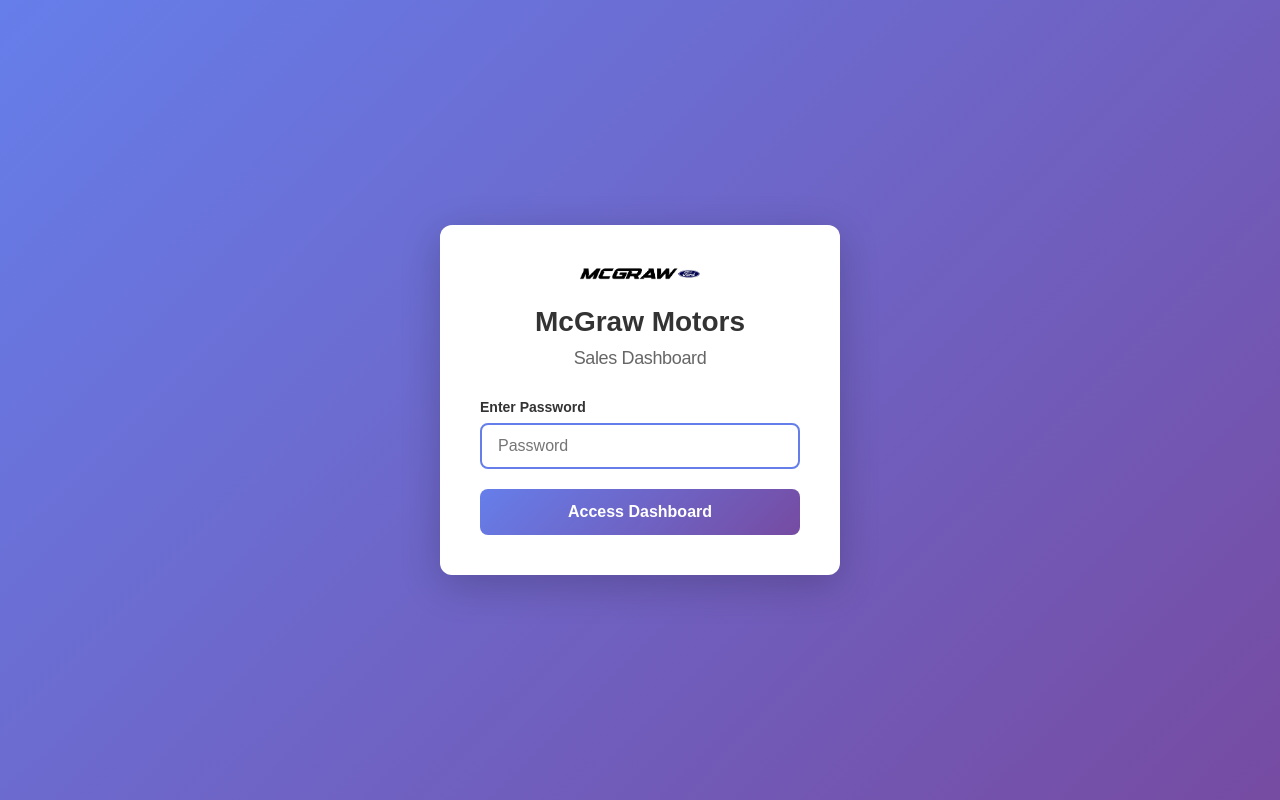
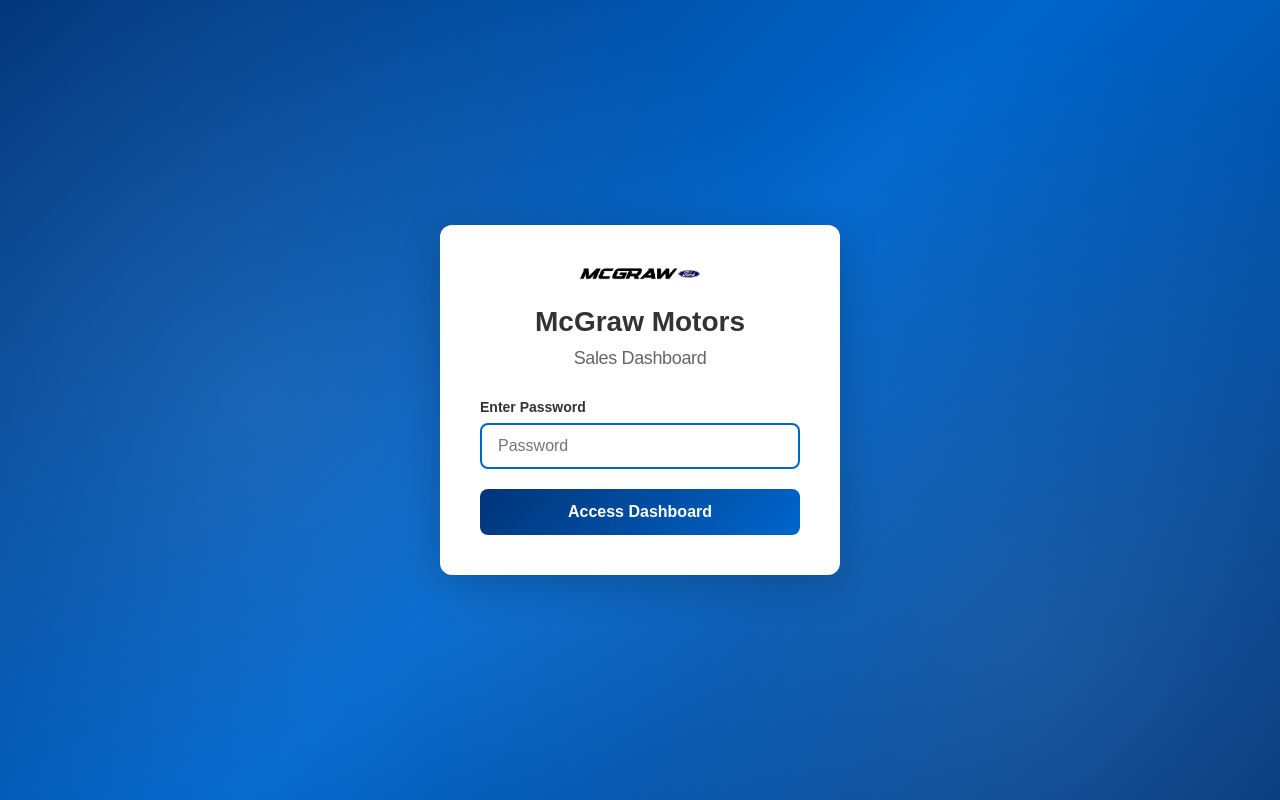
Before and after one commit to JayPMcGraw/McGrawFord, a React (Create React App) app in the folder frontend/: page / in a window 1280 px wide. Built offline with nearby package versions, Linux system fonts and the light colour scheme.

Commit message:
Update login page with Ford blue theme background

```diff
--- a/frontend/src/Login.css
+++ b/frontend/src/Login.css
@@ -3,8 +3,28 @@
   display: flex;
   align-items: center;
   justify-content: center;
-  background: linear-gradient(135deg, #667eea 0%, #764ba2 100%);
+  background: linear-gradient(135deg, #003478 0%, #0066CC 50%, #003478 100%);
   padding: 20px;
+  position: relative;
+  overflow: hidden;
+}
+
+.login-container::before {
+  content: '';
+  position: absolute;
+  top: 0;
+  left: 0;
+  right: 0;
+  bottom: 0;
+  background:
+    radial-gradient(circle at 20% 50%, rgba(255, 255, 255, 0.1) 0%, transparent 50%),
+    radial-gradient(circle at 80% 80%, rgba(255, 255, 255, 0.1) 0%, transparent 50%);
+  z-index: 1;
+}
+
+.login-box {
+  position: relative;
+  z-index: 2;
 }
 
 .login-box {
@@ -61,13 +81,13 @@
 
 .form-group input:focus {
   outline: none;
-  border-color: #667eea;
+  border-color: #0066CC;
 }
 
 .login-button {
   width: 100%;
   padding: 14px;
-  background: linear-gradient(135deg, #667eea 0%, #764ba2 100%);
+  background: linear-gradient(135deg, #003478 0%, #0066CC 100%);
   color: white;
   border: none;
   border-radius: 8px;
@@ -79,7 +99,7 @@
 
 .login-button:hover {
   transform: translateY(-2px);
-  box-shadow: 0 6px 20px rgba(102, 126, 234, 0.4);
+  box-shadow: 0 6px 20px rgba(0, 102, 204, 0.4);
 }
 
 .login-button:active {
```
Also changed, not shown: frontend/public/ford-background.jpg (added).
